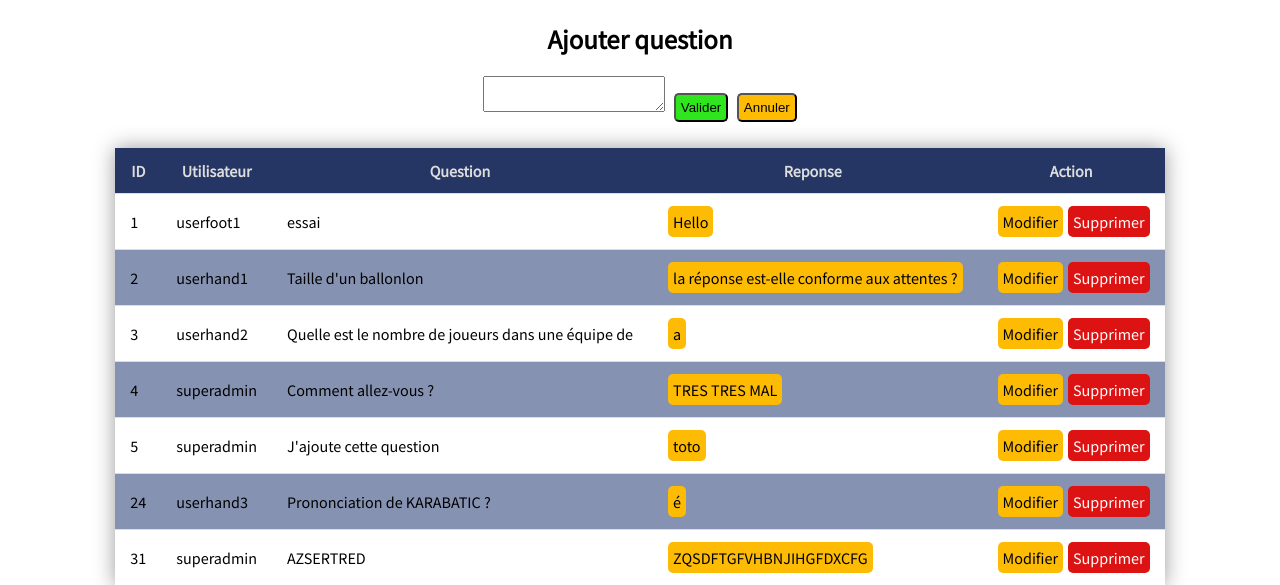
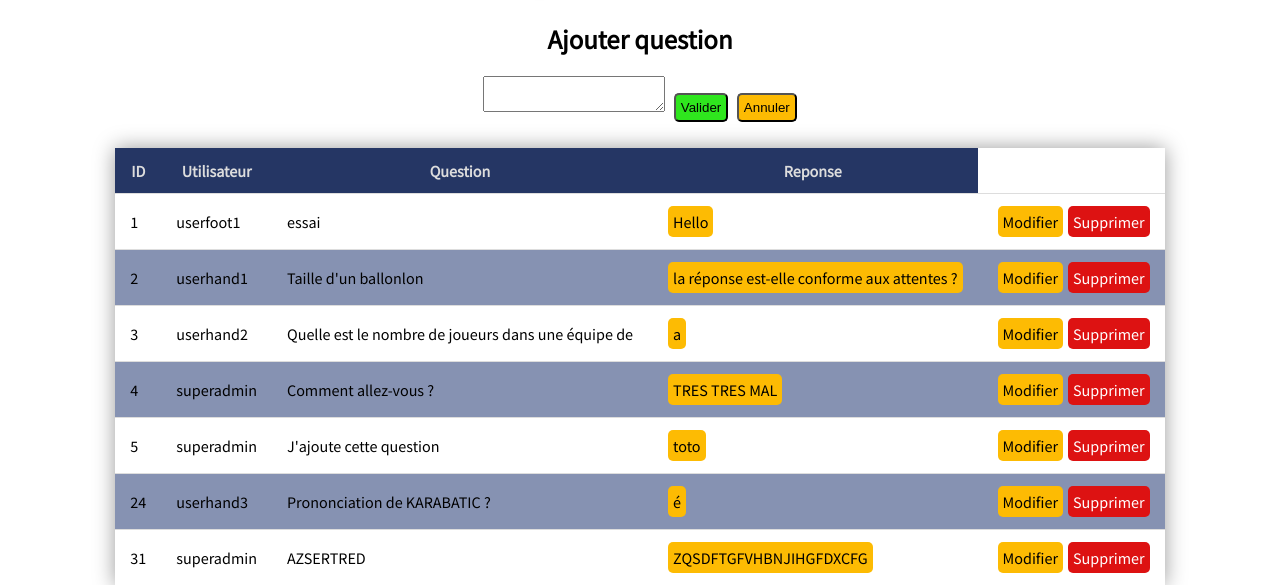
Before and after one commit to LBouzac/SioSlamGroupe2, a PHP site: page /list.php in a window 1280 px wide. Shown: the part 349-934 px from the top of the page. Run offline with PHP 8.4, Linux system fonts and the light colour scheme; a user stored in the database is signed in; data comes from the database, SQL or seed files in the repository.

Commit message:
Update list.php

```diff
--- a/SiteFAQ/list.php
+++ b/SiteFAQ/list.php
@@ -73,7 +73,6 @@ session_start();
                 <th>Utilisateur</th>
                 <th>Question</th>
                 <th>Reponse</th>
-		<th>Action</th>
             </tr>
             <?php
             if ((isset($_SESSION["Type"]))) {
```
